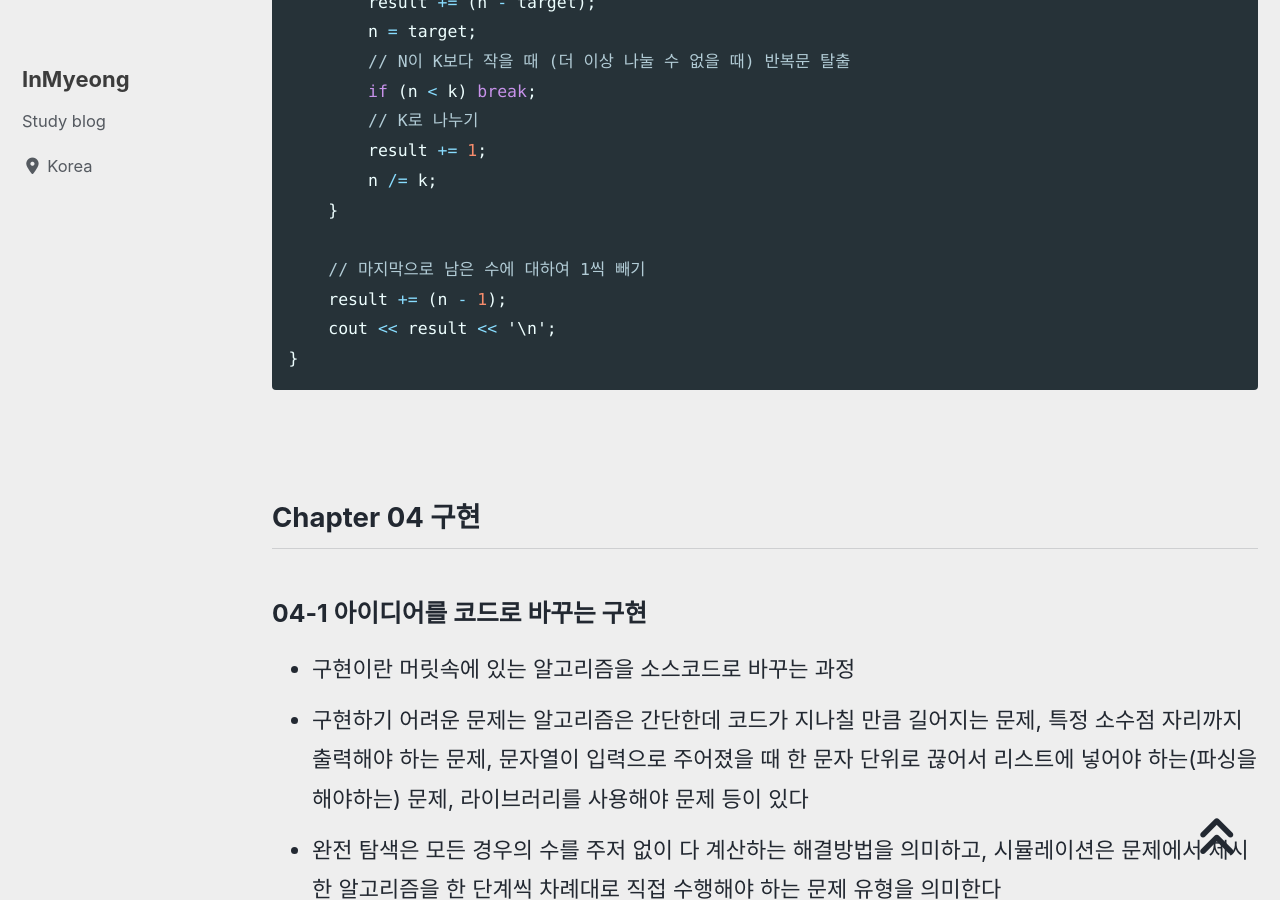
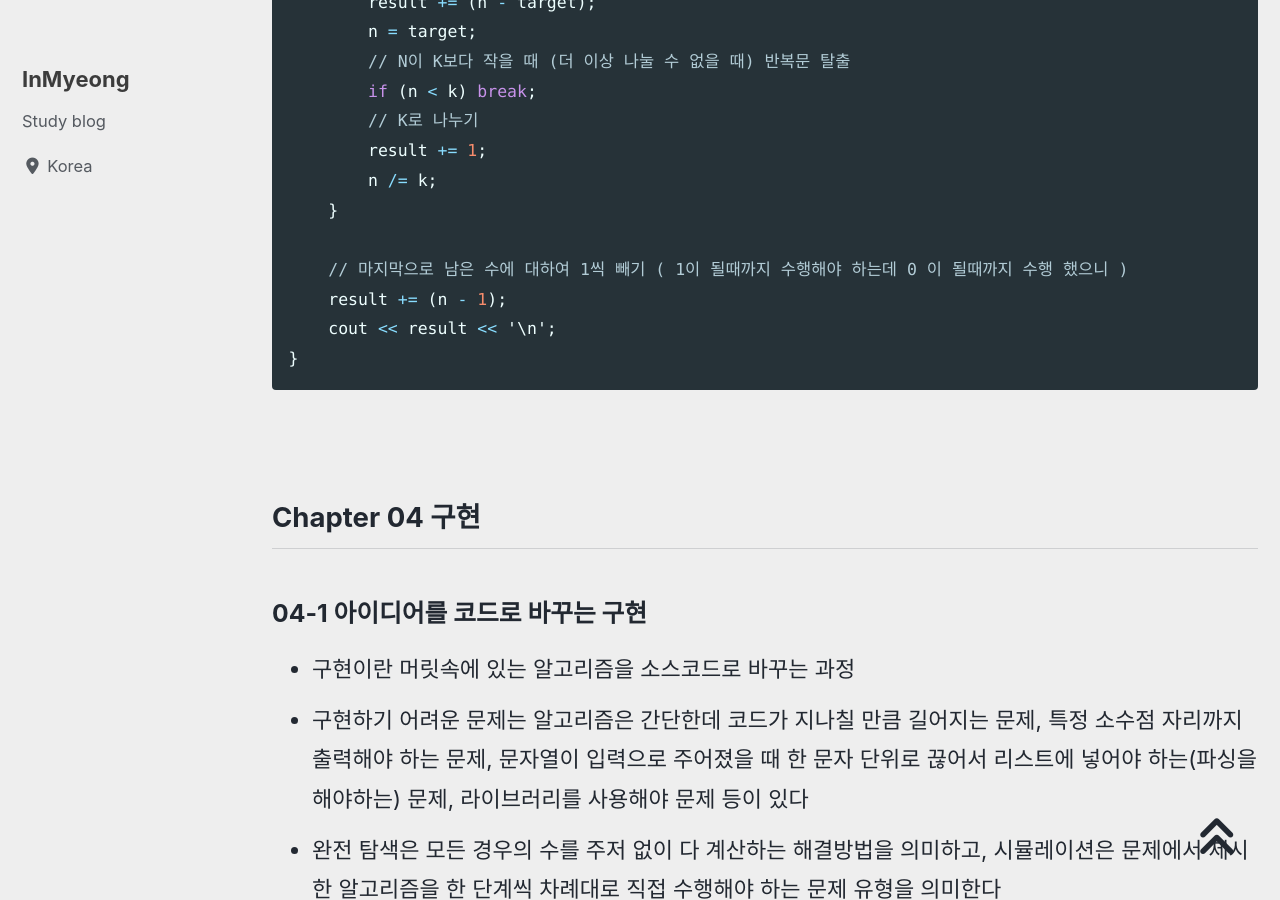
Before and after one commit to devMyeong/devMyeong.github.io, a Jekyll site: the page built from _posts/codingTest/2021-09-08-이코테.md, in a window 1280 px wide and 900 px high, scrolled down 2883 px. Built offline with Jekyll 4.4.1, drawn with Linux system fonts in a browser that asks for light colours; cached includes are drawn as plain includes; nearby versions of some CDN libraries; some web fonts are replaced; comment, search, counter and statistics services are not loaded.

Commit message:
corr typo

```diff
--- a/_posts/codingTest/2021-09-08-이코테.md
+++ b/_posts/codingTest/2021-09-08-이코테.md
@@ -71,7 +71,7 @@ int main() {
         n /= k;
     }
 
-    // 마지막으로 남은 수에 대하여 1씩 빼기
+    // 마지막으로 남은 수에 대하여 1씩 빼기 ( 1이 될때까지 수행해야 하는데 0 이 될때까지 수행 했으니 )
     result += (n - 1);
     cout << result << '\n';
 }
```
